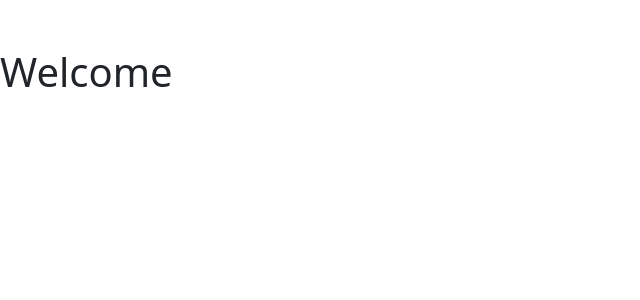
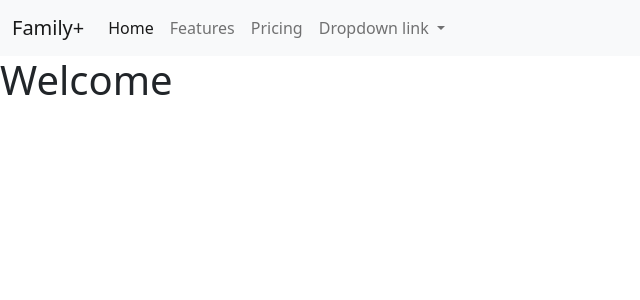
Before and after one commit to angelptli/family-plus-web-app, a Django app: page / in a window 1280 px wide. Shown: the top 300 px of the page, without its empty margins (0-640 px from the left). Run offline with Django 3.2, Linux system fonts and the light colour scheme.

Commit message:
Add navbar in website header

```diff
--- a/family_plus/website/templates/footer_header/base.html
+++ b/family_plus/website/templates/footer_header/base.html
@@ -12,13 +12,14 @@
   </head>
   <body>
 
+    <!-- Place website navigation bar here -->
+    {% include 'footer_header/navbar.html' %}
+
     <!--
     ==============================================================
-    Above this block is the website header/navbar.
-    This is used in other HTML files to wrap around page content.
+    Above the block content tag is the website header and navbar.
+    !! Do not put anything in between this block in base.html !! -->
 
-    !! Do not put anything in between this block in base.html !! -->
-    <br><br>
     {% block content %}
     {% endblock %}
 
--- /dev/null
+++ b/family_plus/website/templates/footer_header/navbar.html
@@ -0,0 +1,32 @@
+<!-- Bootstrap Navbar -->
+<nav class="navbar navbar-expand-lg navbar-light bg-light">
+  <div class="container-fluid">
+    <a class="navbar-brand" href="#">Family+</a>
+    <button class="navbar-toggler" type="button" data-bs-toggle="collapse" data-bs-target="#navbarNavDropdown" aria-controls="navbarNavDropdown" aria-expanded="false" aria-label="Toggle navigation">
+      <span class="navbar-toggler-icon"></span>
+    </button>
+    <div class="collapse navbar-collapse" id="navbarNavDropdown">
+      <ul class="navbar-nav">
+        <li class="nav-item">
+          <a class="nav-link active" aria-current="page" href="#">Home</a>
+        </li>
+        <li class="nav-item">
+          <a class="nav-link" href="#">Features</a>
+        </li>
+        <li class="nav-item">
+          <a class="nav-link" href="#">Pricing</a>
+        </li>
+        <li class="nav-item dropdown">
+          <a class="nav-link dropdown-toggle" href="#" id="navbarDropdownMenuLink" role="button" data-bs-toggle="dropdown" aria-expanded="false">
+            Dropdown link
+          </a>
+          <ul class="dropdown-menu" aria-labelledby="navbarDropdownMenuLink">
+            <li><a class="dropdown-item" href="#">Action</a></li>
+            <li><a class="dropdown-item" href="#">Another action</a></li>
+            <li><a class="dropdown-item" href="#">Something else here</a></li>
+          </ul>
+        </li>
+      </ul>
+    </div>
+  </div>
+</nav>
```
